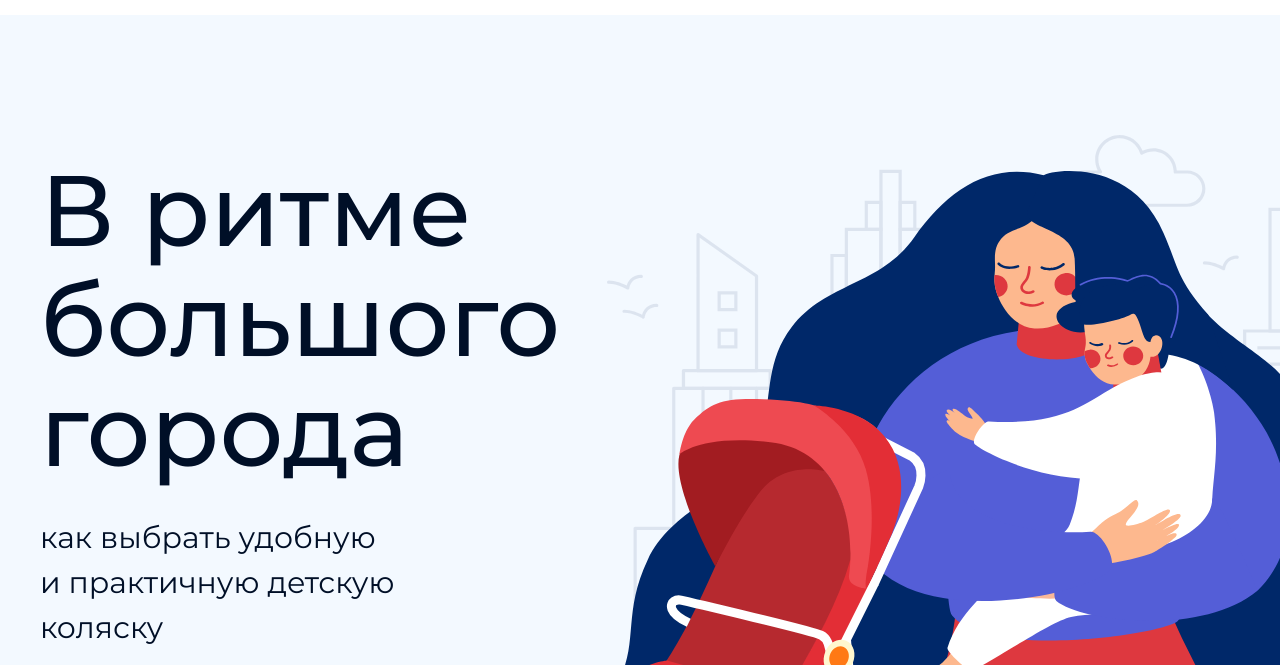
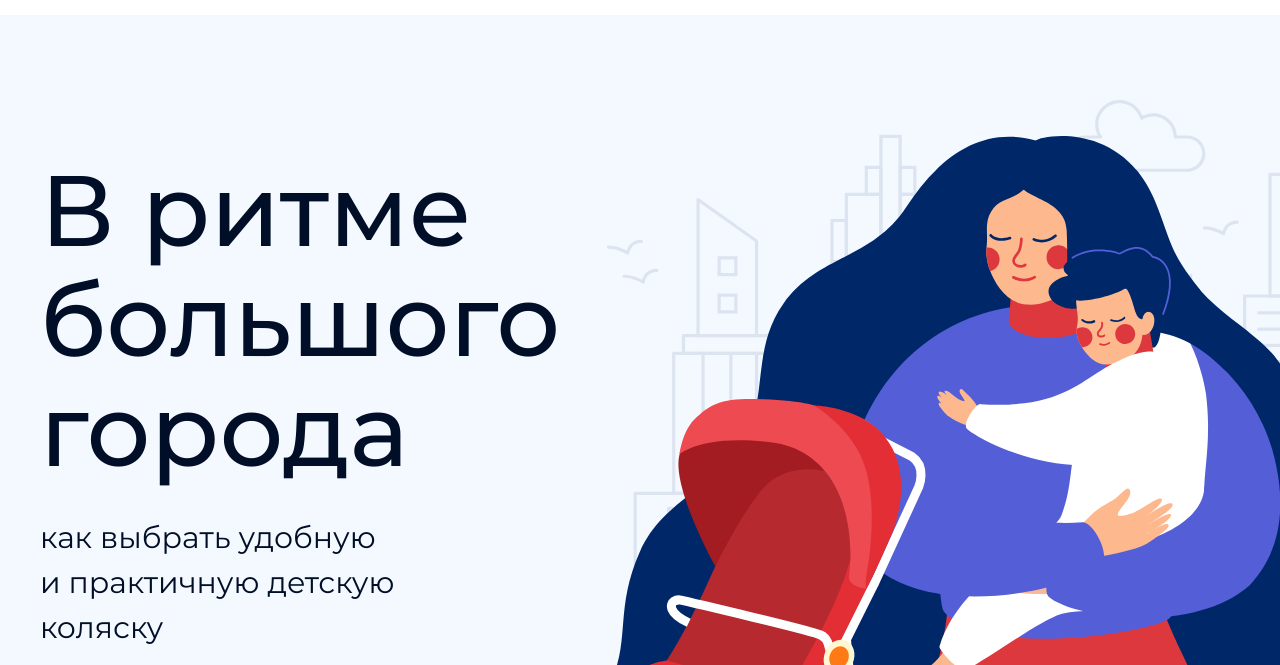
Before and after one commit to Konovaly4/hype-chicco, a website built with webpack: page src/index.html in a window 1280 px wide. Shown: the part 85-750 px from the top of the page. Built offline with nearby package versions, Linux system fonts and the light colour scheme.

Commit message:
main mom pic changed for always 100% width of block

```diff
--- a/src/blocks/main/main.scss
+++ b/src/blocks/main/main.scss
@@ -144,8 +144,8 @@
 
   &__mom {
     position: absolute;
-    top: 337px;
-    right: -245px;
+    top: 306px;
+    right: -655px;
     z-index: 1;
     transform: scale(0.7221);
   }
@@ -197,7 +197,7 @@
 
 @media screen and (min-width: 1024px) {
   .main {
-    max-width: 1440px;
+    // max-width: 1440px;
 
     &__content {
       max-width: 1200px;
@@ -248,7 +248,7 @@
       justify-content: space-between;
       width: 96%;
       max-width: 1198px;
-      margin: 0 0 112px;
+      margin: 0 0 200px;
       padding: 50px 0;
       border: 1px solid colors.$bg-white;
       border-radius: 40px;
@@ -272,13 +272,13 @@
     }
 
     &__city {
-      top: 120px;
+      top: 85px;
       right: -50px;
     }
 
     &__mom {
-      top: 156px;
-      right: -50px;
+      top: 121px;
+      right: -495px;
       transform: unset;
     }
 
@@ -303,7 +303,7 @@
     }
 
     &__mom {
-      right: 0;
+      right: -432px;
     }
 
     &__pram {
--- a/src/index.html
+++ b/src/index.html
@@ -74,7 +74,8 @@
         <source media="(min-width: 1024px)" srcset="<%=require('./images/desktop/main/main-bg.svg')%>">
         <img src="<%=require('./images/mobile/main/main-bg.svg')%>" alt="city">
       </picture>
-      <img src="<%=require('./images/common/main/mom.svg')%>" alt="mom" class="main__mom">
+      <img src="<%=require('./images/mom.svg')%>" alt="mom" class="main__mom">
+      <!-- <img src="<%=require('./images/common/main/mom.svg')%>" alt="mom" class="main__mom"> -->
       <picture class="main__pram">
         <source media="(max-width: 1023px)" srcset="<%=require('./images/mobile/main/pram.svg')%>">
         <source media="(min-width: 1024px)" srcset="<%=require('./images/desktop/main/pram.svg')%>">
```
Also changed, not shown: src/images/mom.svg (added).
